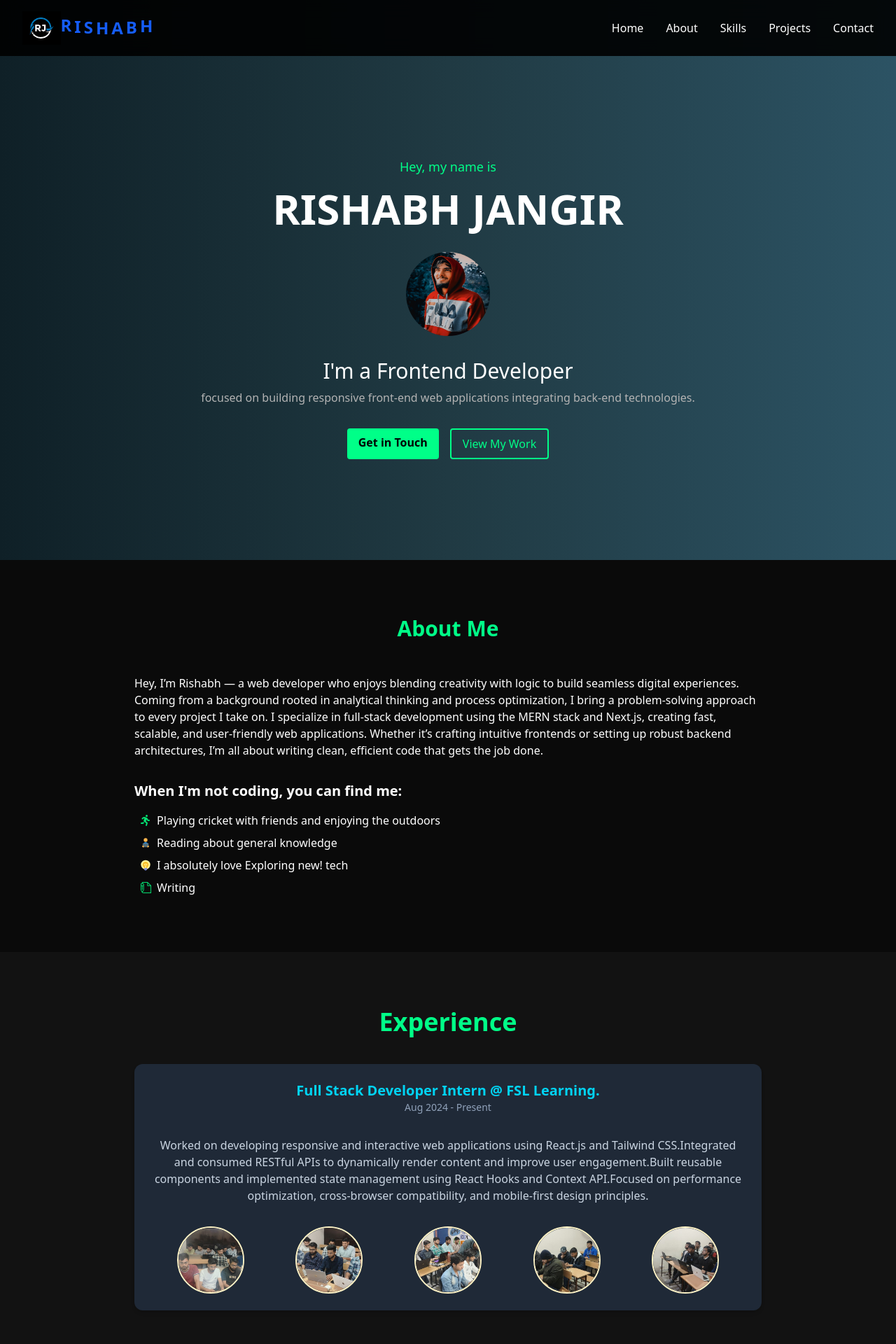
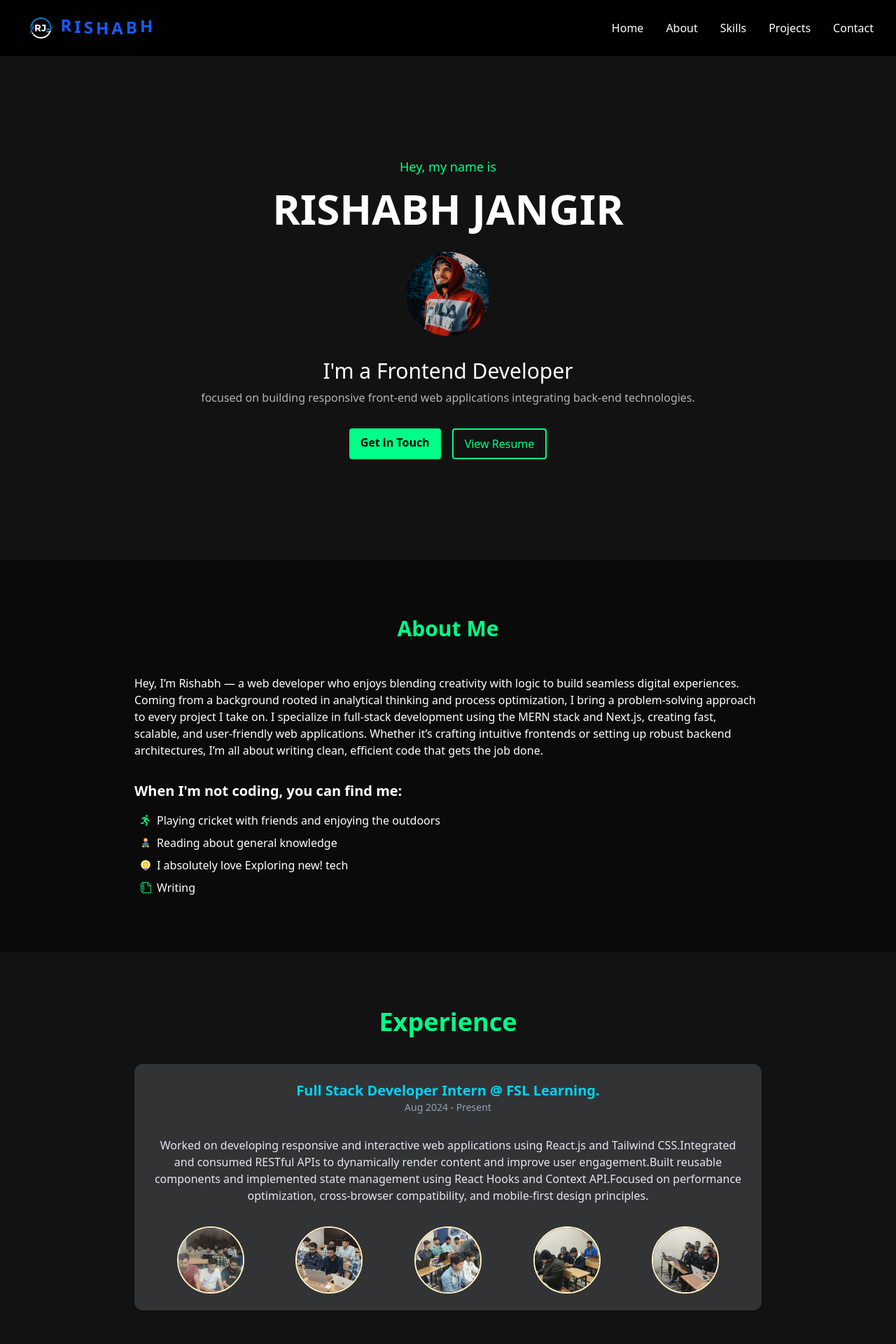
Before and after one commit to Rishijangir566/Portfolio, a React (Vite) app: page / in a window 1280 px wide. Shown: the top 1920 px of the page at 70% size. Built offline with nearby package versions, Linux system fonts and the light colour scheme.

Commit message:
resume add

```diff
--- a/src/App.jsx
+++ b/src/App.jsx
@@ -204,8 +204,7 @@ function App() {
       {/* Hero Section */}
       <section
         id="home"
-        className="min-h-screen bg-gradient-to-r from-[#0f2027] via-[#203a43] to-[#2c5364]
- flex items-center justify-center text-center px-4 "
+        className="min-h-screen flex items-center justify-center text-center px-4 "
       >
         <div className="mt-16">
           <p className=" text-lg my-4 text-[#00ff88]  ">Hey, my name is</p>
@@ -230,10 +229,11 @@ function App() {
               Get in Touch
             </a>
             <a
-              href="#projects"
+              href="/Myresume.pdf"
+              target="_blank"
               className="border-2 border-[#00ff88] text-[#00ff88] py-2 px-4 rounded hover:-translate-y-1 transition-all"
             >
-              View My Work
+              View Resume
             </a>
           </div>
         </div>
@@ -298,13 +298,13 @@ function App() {
               <motion.div
                 key={index}
                 variants={fadeIn}
-                className="bg-[#1f2937] p-6 rounded-xl shadow-md hover:shadow-cyan-400/20 transition"
+                className="bg-[#323335] p-6 rounded-xl shadow-md hover:shadow-white transition"
               >
                 <h3 className="text-xl font-semibold text-cyan-400">
                   {exp.role} @ {exp.company}
                 </h3>
                 <p className="text-sm text-slate-400 mb-2">{exp.duration}</p>
-                <p className="text-slate-300 my-8">{exp.description}</p>
+                <p className=" my-8">{exp.description}</p>
                 <div className="flex justify-around mt-4">
                   {[cls1, cls2, cls3, cls4, cls5].map((src, index) => (
                     <div
```
Also changed, not shown: 1 other file (tests, documents, lock files or other folders).
